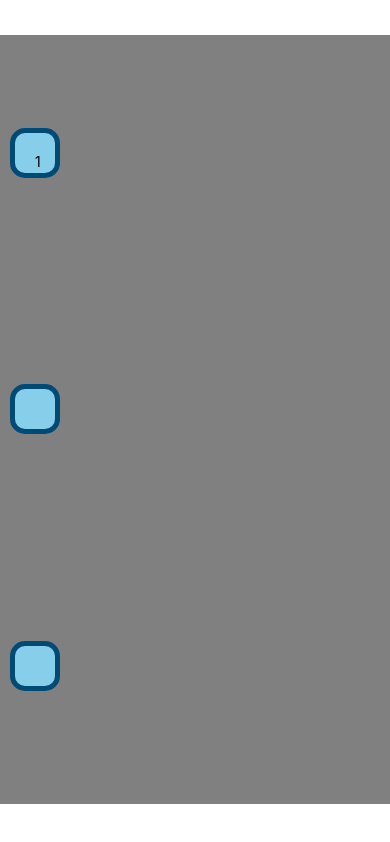
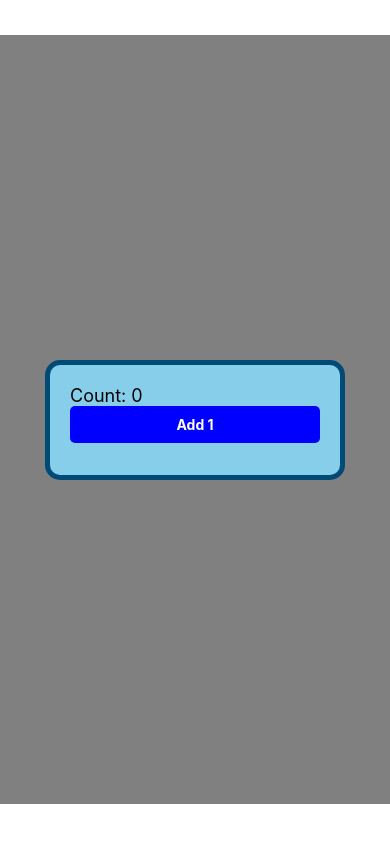
Before and after one commit to AhayLuay/ISC2026_Expo-Project, a React Native app: screen / in a window 390 px wide. Built offline with nearby package versions, Linux system fonts and the light colour scheme.

Commit message:
useState Tutorial

```diff
--- a/App.js
+++ b/App.js
@@ -1,22 +1,25 @@
 import { StatusBar } from 'expo-status-bar';
-import { StyleSheet, Text, View } from 'react-native';
+import { useState } from 'react';
+import { Alert, Button, Pressable, StyleSheet, Text, TextInput, TouchableOpacity, View } from 'react-native';
 
 export default function App() {
+  const [count, setCount] = useState(0);
+
+  const handlePress = () => {
+    setCount(count + 1);
+  }
+
   return (
     <View style={styles.container}>
 
       <View style={styles.box}>
-      <Text>1</Text>
-      </View>
 
-      <View style={styles.box}>
-
+        <Text style={styles.countText}>Count: {count}</Text>
+        <Pressable style={styles.button} onPress={handlePress}>
+          <Text style={{ textAlign: 'center', fontWeight: 'bold', color: 'white'}}>Add 1</Text>
+        </Pressable>
 
       </View>
-        <View style={styles.box}>
-
-      </View>
-
 
     </View>
   );
@@ -29,18 +32,36 @@ const styles = StyleSheet.create({
     marginTop: 35,
     marginBottom: 40,
     flexDirection: 'column',
-    justifyContent: 'space-around',
-    alignItems: 'flex-start'
+    justifyContent: 'center',
+    alignItems: 'center',
+    //flexWrap: 'wrap'
   },
   box: {
     backgroundColor: 'skyblue',
-    width: 30,
-    height: 10,
-    marginBottom: 20,
+    width: 300,
+    height: 120,
+    marginVertical: 10,
     marginHorizontal: 10,
     padding: 20,
     borderRadius: 15,
     borderColor: '#004b76',
-    borderWidth: 5
+    borderWidth: 5,
+    //alignSelf: 'flex-end' //untuk mengatur posisi box secara individual
+  },
+  textInput: {
+    backgroundColor: 'white',
+    width: 250,
+    height: 40,
+    borderColor: 'black',
+    borderRadius: 5,
+    borderWidth: 1,
+  },
+  button: {
+    backgroundColor: 'blue',
+    padding: 10,
+    borderRadius: 5,
+  },
+  countText: {
+    fontSize: 18,
   }
 });
```
